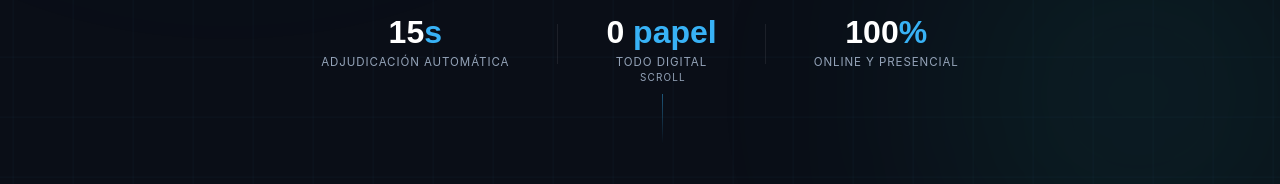
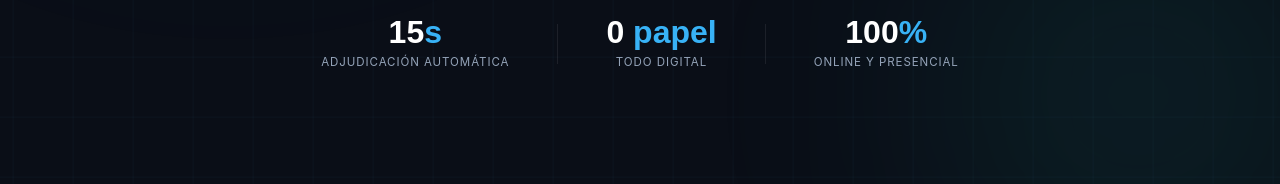
Before and after one commit to mahumadavald/gestion-de-remates, a Next.js app: page / in a window 1280 px wide. Shown: the part 616-800 px from the top of the page. Built offline with nearby package versions, Linux system fonts and the light colour scheme.

Commit message:
Update LandingPage.jsx

```diff
--- a/app/LandingPage.jsx
+++ b/app/LandingPage.jsx
@@ -74,7 +74,7 @@ export default function LandingPage() {
     <div class="stat-div"></div>
     <div class="stat-item"><div class="stat-num">100<span class="blue">%</span></div><div class="stat-lbl">Online y presencial</div></div>
   </div>
-  <div class="scroll-hint"><div class="scroll-txt">Scroll</div><div class="scroll-line"></div></div>
+
 </section>
 
 <!-- FEATURES -->
```
